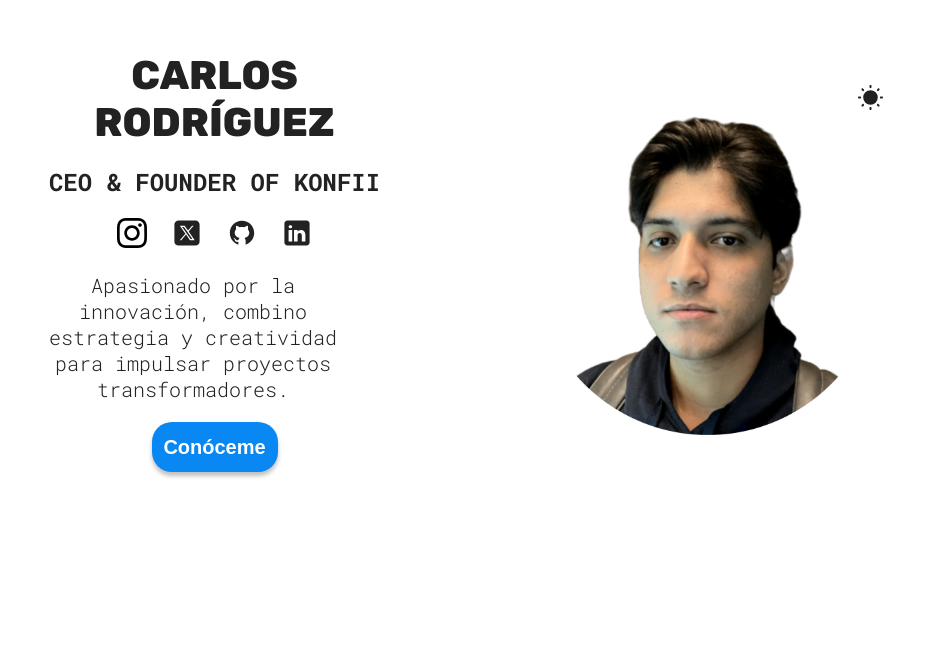
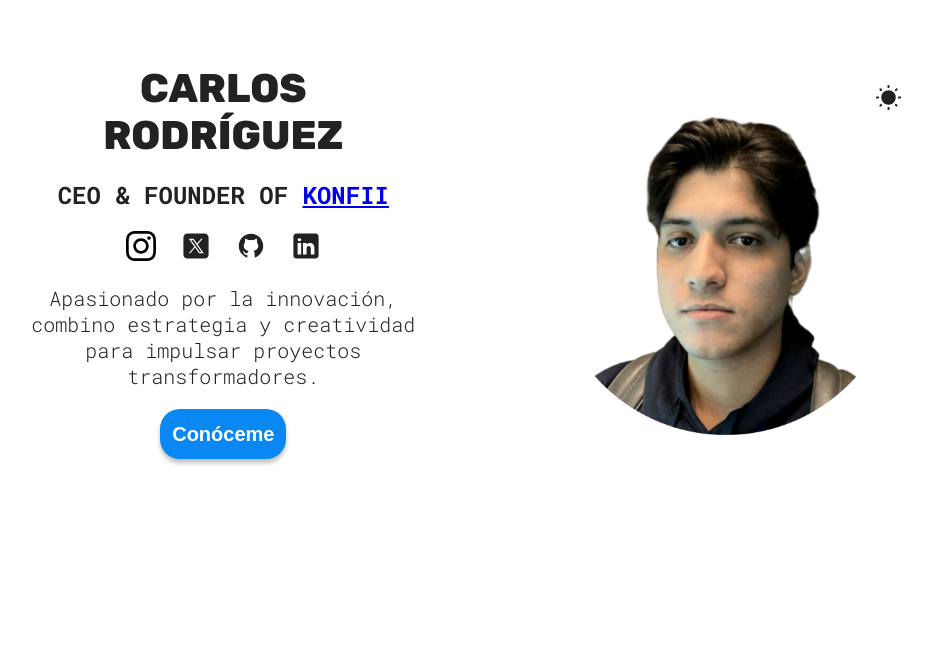
Before and after one commit to oiramu/my-personal-website, a React (Vite) app: page / in a window 1280 px wide. Shown: the part 138-800 px from the top of the page, without its empty margins (174-1106 px from the left). Built offline with nearby package versions, Linux system fonts and the light colour scheme.

Commit message:
Update description 2

```diff
--- a/package.json
+++ b/package.json
@@ -1,7 +1,7 @@
 {
   "name": "my-personal-website",
   "private": true,
-  "version": "1.0.0",
+  "version": "0.0.0",
   "type": "module",
   "homepage": "https://oiramu.com",
   "scripts": {
--- a/src/sections/Hero/Hero.jsx
+++ b/src/sections/Hero/Hero.jsx
@@ -48,7 +48,7 @@ function Hero() {
           <br />
           Rodríguez
         </h1>
-        <h2>CEO & Founder of Konfii</h2>
+        <h2>CEO & Founder of <a href="https://konfii.com" target="_blank">Konfii</a></h2>
         <span>
             <a href="https://instagram.com/oiramu_" target="_blank">
             <img src={instagramIcon} alt="Twitter icon" />
--- a/src/sections/Hero/HeroStyles.module.css
+++ b/src/sections/Hero/HeroStyles.module.css
@@ -68,7 +68,7 @@
 }
 
 .description {
-  max-width: 24ch;
+  max-width: 32ch;
 }
 
 .info {
```
Also changed, not shown: 3 other files (tests, documents, lock files or other folders).
